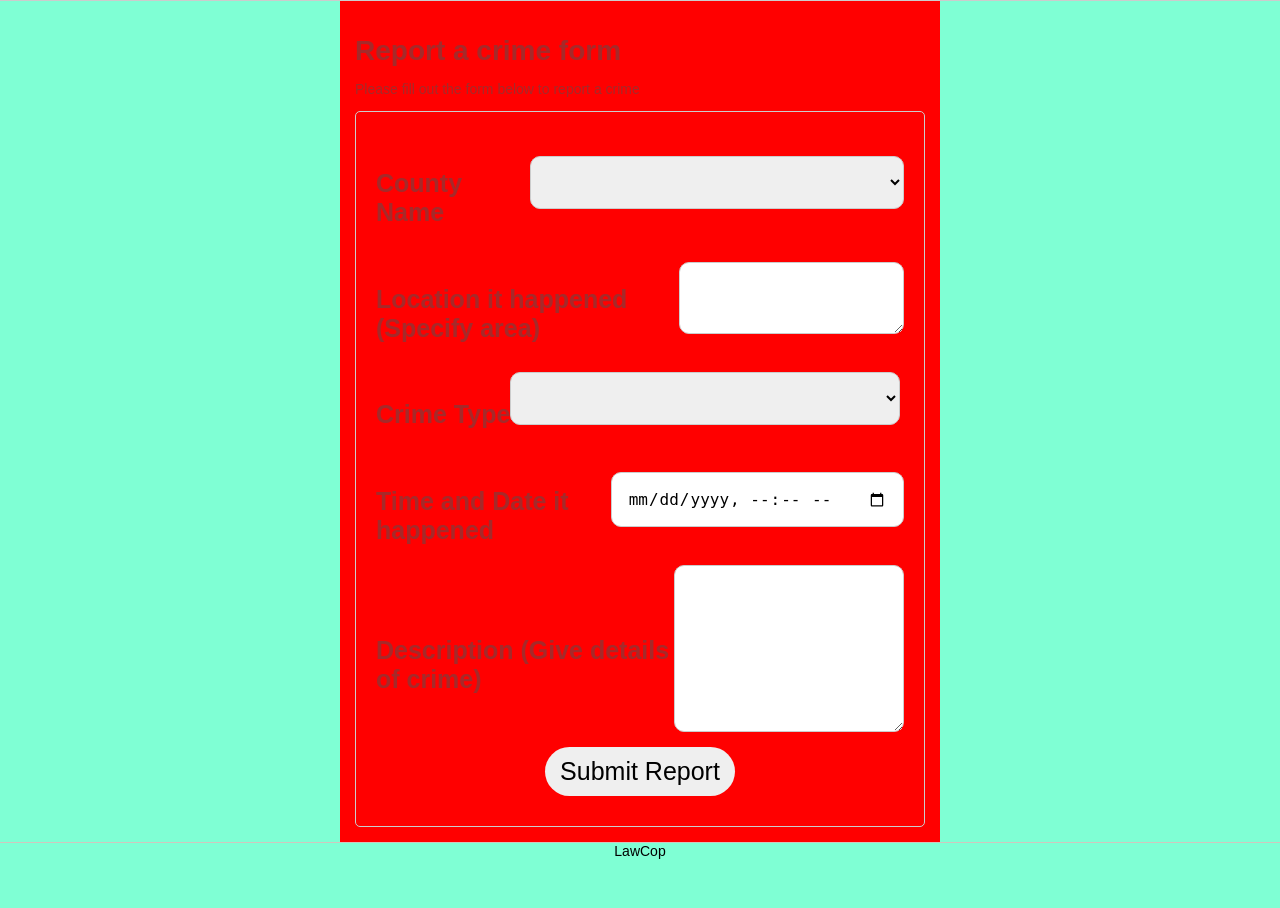
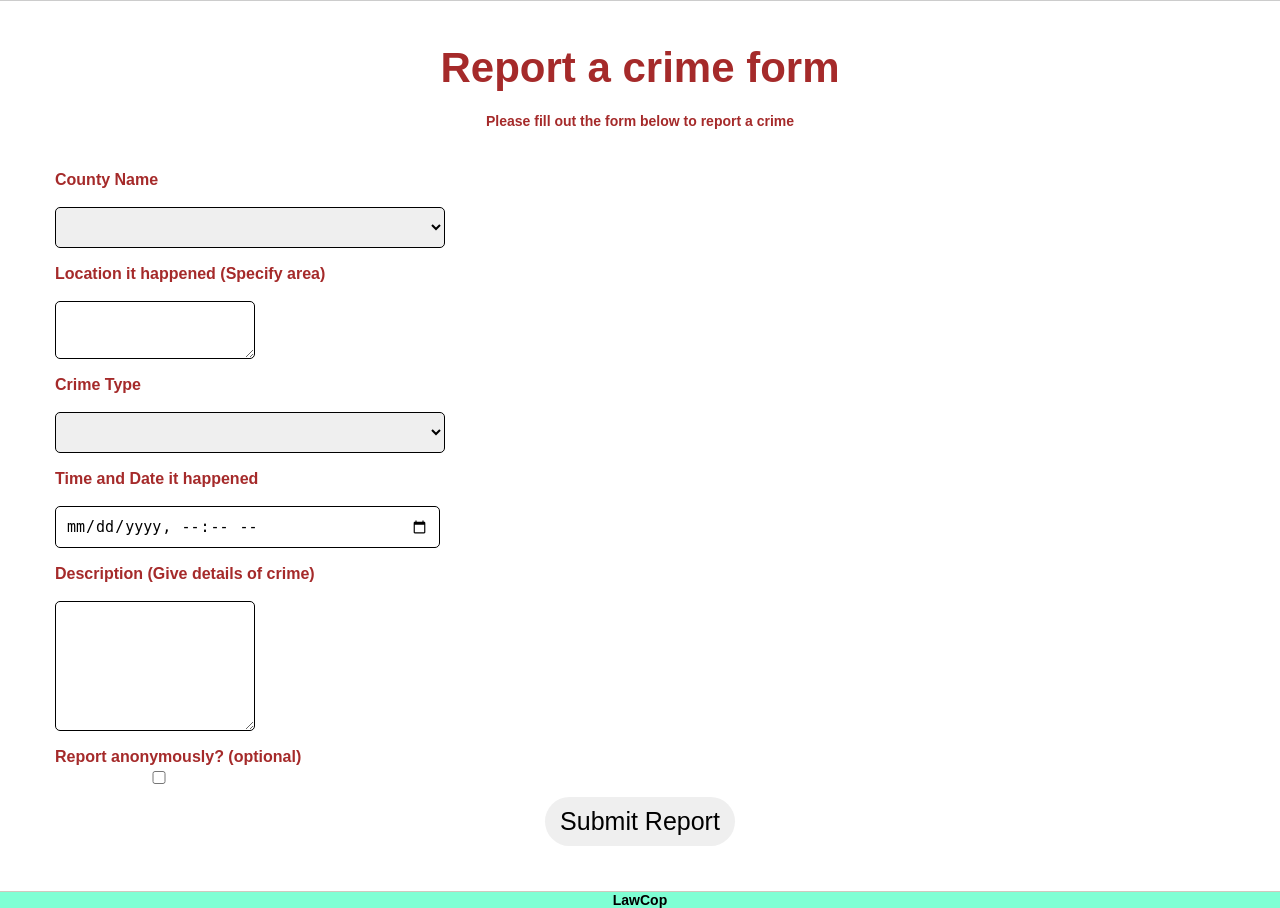
Before and after one commit to Mwan3kii/LawCop-app, a Python web app: template web_dynamic/templates/report.html in a window 1280 px wide. Before the commit the page ends 859 px from the top, so only its background shows below. Run offline with Jinja, Linux system fonts and the light colour scheme; the template is opened without the code that fills it, so the values that code supplies are empty.

Commit message:
report anonymous

```diff
--- a/web_dynamic/static/scripts/report.js
+++ b/web_dynamic/static/scripts/report.js
@@ -5,6 +5,7 @@ document.getElementById('reporForm').addEventListener('submit', async (event) =>
     const crimeType = document.getElementById('crime').value;
     const datetime = document.getElementById('datetime').value;
     const description = document.getElementById('description').value;
+    const anonymous = document.getElementById('anonymous').checked;
 
     const reportData = {
         county,
--- a/web_dynamic/static/styles/reports.css
+++ b/web_dynamic/static/styles/reports.css
@@ -1,44 +1,49 @@
 .form {
-    max-width: 600px;
+    max-width: 100%;
     margin: auto;
     padding: 20px;
-    border: 1px solid #ccc;
     border-radius: 5px;
 }
 .form-group {
-    margin-bottom: 15px;
+    margin-bottom: 9px;
     display: flex;
-    align-items: center;
+    flex-direction: column;
+    margin-left: 20px;
 }
 .label {
     display: block;
-    margin-bottom: 5px;
+    margin-bottom: 2px;
     font-weight: bold;
-    padding-top: 1.5em;
+    padding-top: 0.5em;
     float: left;
-    font-size: 25px;
+    font-size: 16px;
 }
 .form-input {
     display: inline-block;
-    width: 300px;
-    max-width: 600px;
-    padding: 16px;
-    border: 1px solid #ccc;
-    border-radius: 10px;
+    width: 200px;
+    max-width: 900px;
+    padding: 10px;
+    border: 1px solid black;
+    border-radius: 5px;
     box-sizing: border-box;
     vertical-align: top;
-    font-size: 16px;
+    font-size: 15px;
 }
 .container {
-    background-color: red;
-    max-width: 600px;
-    margin: auto;
+    background: white;
+    max-width: 100%;
+    margin: 0%;
     padding: 15px;
-    box-sizing: border-box;
 }
 h1 {
-    font-size: 2em;
+    font-size: 3em;
     margin-bottom: 0.5em;
+    text-align: center;
+}
+p {
+    font-weight: bold;
+    font-size: 30;
+    text-align: center;
 }
 .form-button {
     padding: 10px 15px;
@@ -49,7 +54,17 @@ h1 {
     font-size: 25px;
     margin: 10px auto;
 }
+.form-input checkbox {
+    width: 100px;
+    max-width: auto;
+    position: absolute;
+    vertical-align: bottom;
+}
 .form-button--submit {
     font-size: 25px;
 
 }
+.form-group textarea {
+    columns: 300;
+    row-gap: 6;
+}
--- a/web_dynamic/templates/report.html
+++ b/web_dynamic/templates/report.html
@@ -5,9 +5,9 @@
         <meta name="viewport" content="width=device-width, initial-scale=1.0">
         <title>Report Crime</title>
         <script src="../static/scripts/report.js"></script>
+        <link rel="stylesheet" type="text/css" href="../static/styles/header.css">
         <link rel="stylesheet" type="text/css" href="../static/styles/footer.css">
-        <link rel="stylesheet" type="text/css" href="../static/styles/header.css">
-        <link rel="stylesheet" type="text/css" href="../static/styles/body.css">
+        <link rel="stylesheet" type="text/css" href="../web_dynamic/static/styles/body.css">
         <link rel="stylesheet" type="text/css" href="../static/styles/reports.css">
     </head>
     <body>
@@ -29,7 +29,7 @@
                 <div class="form-group">
                     <label for="location" class="label">Location it happened (Specify area)</label>
                     <br>
-                    <textarea id="location" class="form-input" cols="50" rols="1" required></textarea>
+                    <textarea id="location" class="form-input" cols="60" rols="1" required></textarea>
                 </div>
                 <div class="form-group">
                     <label for="crime" class="label">Crime Type</label>
@@ -53,7 +53,11 @@
                 <div class="form-group">
                     <label for="description" class="label">Description (Give details of crime)</label>
                     <br>
-                    <textarea id="description" class="form-input" cols="50" rows="7" required></textarea>
+                    <textarea id="description" class="form-input" rows="6" required></textarea>
+                </div>
+                <div class="form-group">
+                    <label for="anonymous" class="label">Report anonymously? (optional)</label>
+                    <input type="checkbox" id="anonymous" class="form-input checkbox">
                 </div>
                 <button type="submit" class="form-button form-button--submit">Submit Report</button>
             </form>
```
